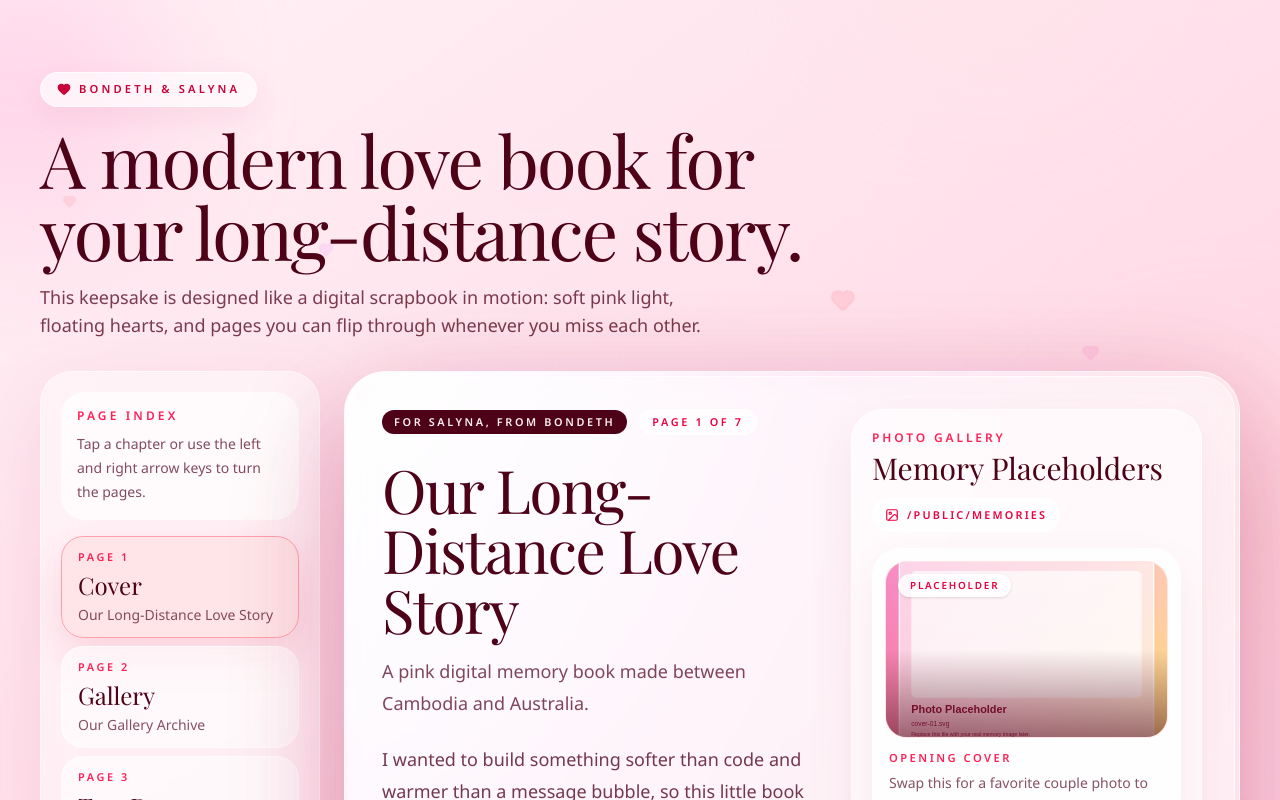
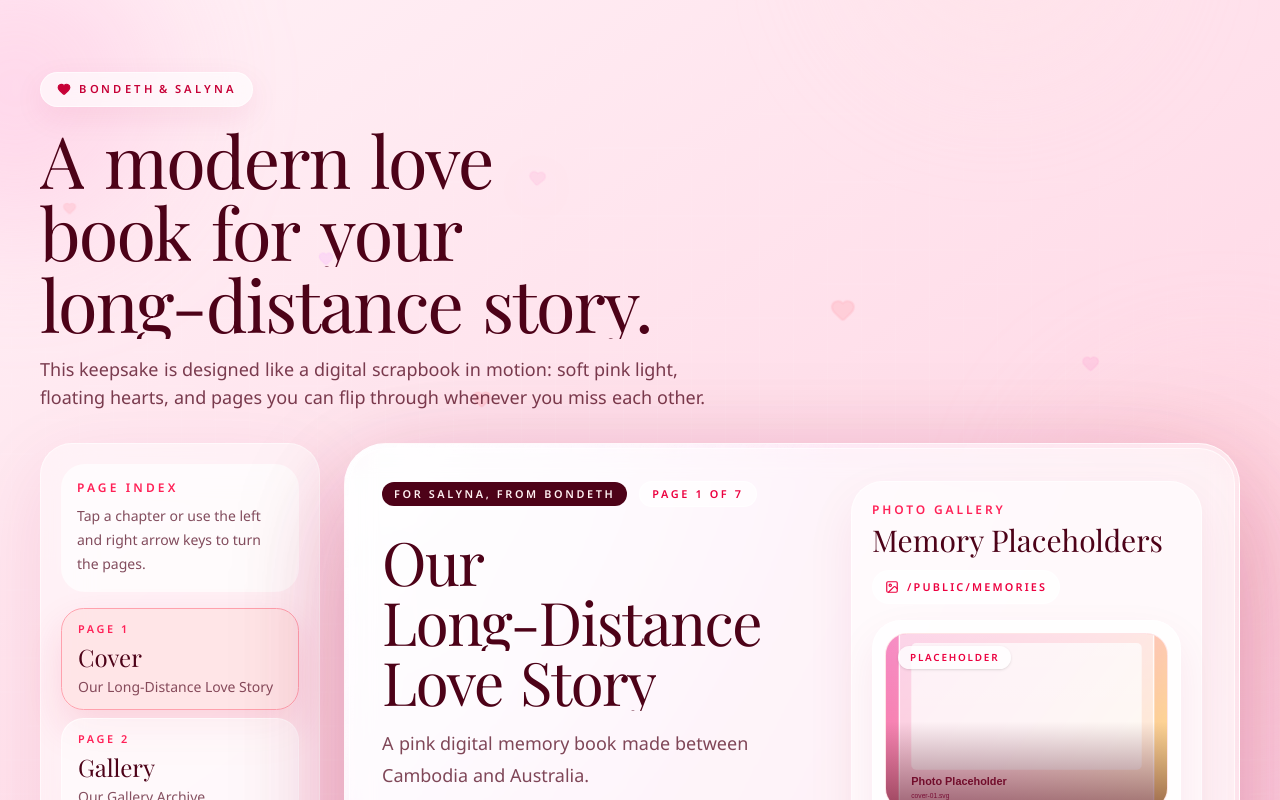
Before and after one commit to RithyBondeth/Bondeth-Salyna-Memories-Web, a Next.js app: page /cover in a window 1280 px wide. Shown: the top 800 px of the page. Built offline with nearby package versions, Linux system fonts and the light colour scheme; a web font is replaced by a local one.

Commit message:
feat: add GSAP-powered AnimatedText component and integrate into memory book pages

```diff
--- /dev/null
+++ b/components/memory-book/animated-text.tsx
@@ -0,0 +1,105 @@
+"use client";
+
+import {
+  useLayoutEffect,
+  useRef,
+  type ComponentPropsWithoutRef,
+  type ElementType,
+} from "react";
+import gsap from "gsap";
+
+import { cn } from "@/lib/utils";
+
+type AnimatedTextProps<T extends ElementType> = {
+  as?: T;
+  text: string;
+  className?: string;
+  delay?: number;
+  duration?: number;
+  stagger?: number;
+  split?: "word" | "char";
+} & Omit<ComponentPropsWithoutRef<T>, "children" | "className">;
+
+export function AnimatedText<T extends ElementType = "div">({
+  as,
+  text,
+  className,
+  delay = 0,
+  duration = 0.72,
+  stagger = 0.04,
+  split = "word",
+  ...props
+}: AnimatedTextProps<T>) {
+  const Component = (as ?? "div") as ElementType;
+  const rootRef = useRef<HTMLElement | null>(null);
+
+  useLayoutEffect(() => {
+    if (!rootRef.current) {
+      return;
+    }
+
+    if (window.matchMedia("(prefers-reduced-motion: reduce)").matches) {
+      return;
+    }
+
+    const context = gsap.context(() => {
+      const fragments = rootRef.current?.querySelectorAll("[data-text-fragment]");
+
+      if (!fragments?.length) {
+        return;
+      }
+
+      gsap.fromTo(
+        fragments,
+        {
+          y: 22,
+          opacity: 0,
+        },
+        {
+          y: 0,
+          opacity: 1,
+          duration,
+          delay,
+          stagger,
+          ease: "power3.out",
+        },
+      );
+    }, rootRef);
+
+    return () => {
+      context.revert();
+    };
+  }, [delay, duration, split, stagger, text]);
+
+  const fragments = split === "char" ? Array.from(text) : text.split(" ");
+
+  return (
+    <Component
+      ref={rootRef}
+      aria-label={text}
+      className={className}
+      {...props}
+    >
+      <span aria-hidden="true">
+        {fragments.map((fragment, index) => {
+          if (split === "char" && fragment === " ") {
+            return <span key={`space-${index}`} className="inline-block w-[0.35em]" />;
+          }
+
+          return (
+            <span key={`${fragment}-${index}`} className="inline-block align-top">
+              <span className="inline-block overflow-hidden align-top">
+                <span data-text-fragment className={cn("inline-block will-change-transform")}>
+                  {fragment}
+                </span>
+              </span>
+              {split === "word" && index < fragments.length - 1 ? (
+                <span className="inline-block w-[0.28em]" />
+              ) : null}
+            </span>
+          );
+        })}
+      </span>
+    </Component>
+  );
+}
--- a/components/memory-book/gallery-archive-page.tsx
+++ b/components/memory-book/gallery-archive-page.tsx
@@ -1,12 +1,17 @@
+import { AnimatedText } from "./animated-text";
 import { CategorizedGallery } from "./categorized-gallery";
 import type { BookPage } from "./types";
 
 export function GalleryArchivePage({ page }: { page: BookPage }) {
   return (
     <div className="grid gap-6">
-      <h2 className="font-heading text-4xl leading-none tracking-tight text-rose-950 sm:text-5xl lg:text-[4.2rem]">
-        {page.title}
-      </h2>
+      <AnimatedText
+        as="h2"
+        text={page.title}
+        className="font-heading text-4xl leading-none tracking-tight text-rose-950 sm:text-5xl lg:text-[4.2rem]"
+        delay={0.08}
+        stagger={0.05}
+      />
 
       {page.galleryCategories ? (
         <CategorizedGallery categories={page.galleryCategories} />
--- a/components/memory-book/story-page.tsx
+++ b/components/memory-book/story-page.tsx
@@ -1,3 +1,4 @@
+import { AnimatedText } from "./animated-text";
 import { cn } from "@/lib/utils";
 
 import { MemoryGallery } from "./memory-gallery";
@@ -29,12 +30,21 @@ export function StoryPage({
         </div>
 
         <div className="space-y-4">
-          <h2 className="max-w-2xl font-heading text-4xl leading-none tracking-tight text-rose-950 sm:text-5xl lg:text-[3.75rem]">
-            {page.title}
-          </h2>
-          <p className="max-w-2xl text-lg leading-8 text-rose-950/72">
-            {page.subtitle}
-          </p>
+          <AnimatedText
+            as="h2"
+            text={page.title}
+            className="max-w-2xl font-heading text-4xl leading-none tracking-tight text-rose-950 sm:text-5xl lg:text-[3.75rem]"
+            delay={0.08}
+            stagger={0.045}
+          />
+          <AnimatedText
+            as="p"
+            text={page.subtitle}
+            className="max-w-2xl text-lg leading-8 text-rose-950/72"
+            delay={0.2}
+            duration={0.72}
+            stagger={0.018}
+          />
         </div>
 
         <p className="max-w-2xl text-base leading-8 text-rose-950/78 sm:text-lg">
--- a/package.json
+++ b/package.json
@@ -11,6 +11,7 @@
   "dependencies": {
     "class-variance-authority": "^0.7.1",
     "clsx": "^2.1.1",
+    "gsap": "^3.15.0",
     "lucide-react": "^1.8.0",
     "next": "16.2.4",
     "radix-ui": "^1.4.3",
--- a/shared/memory-book/shell/index.tsx
+++ b/shared/memory-book/shell/index.tsx
@@ -10,6 +10,7 @@ import {
   getRelationshipMetrics,
   RELATIONSHIP_START,
 } from "@/components/memory-book/dates";
+import { AnimatedText } from "@/components/memory-book/animated-text";
 import { FloatingHearts } from "@/components/memory-book/floating-hearts";
 import { Button } from "@/components/ui/button";
 import { cn } from "@/lib/utils";
@@ -76,18 +77,31 @@ export function MemoryBookShell({
         <section className="flex flex-col gap-4 pt-4 text-balance lg:max-w-3xl lg:pt-10">
           <div className="inline-flex w-fit items-center gap-2 rounded-full border border-white/60 bg-white/65 px-4 py-2 text-[0.7rem] font-semibold uppercase tracking-[0.28em] text-rose-700 shadow-[0_10px_30px_rgba(190,24,93,0.08)] backdrop-blur-md">
             <Heart className="size-3.5 fill-current" />
-            Bondeth & Salyna
+            <AnimatedText
+              as="span"
+              text="Bondeth & Salyna"
+              split="char"
+              delay={0.1}
+              stagger={0.02}
+            />
           </div>
 
-          <h1 className="max-w-4xl font-heading text-5xl leading-none tracking-tight text-rose-950 sm:text-6xl lg:text-7xl">
-            A modern love book for your long-distance story.
-          </h1>
+          <AnimatedText
+            as="h1"
+            text="A modern love book for your long-distance story."
+            className="max-w-4xl font-heading text-5xl leading-none tracking-tight text-rose-950 sm:text-6xl lg:text-7xl"
+            delay={0.16}
+            stagger={0.05}
+          />
 
-          <p className="max-w-2xl text-base leading-7 text-rose-950/75 sm:text-lg">
-            This keepsake is designed like a digital scrapbook in motion: soft pink
-            light, floating hearts, and pages you can flip through whenever you miss
-            each other.
-          </p>
+          <AnimatedText
+            as="p"
+            text="This keepsake is designed like a digital scrapbook in motion: soft pink light, floating hearts, and pages you can flip through whenever you miss each other."
+            className="max-w-2xl text-base leading-7 text-rose-950/75 sm:text-lg"
+            delay={0.34}
+            duration={0.72}
+            stagger={0.018}
+          />
         </section>
 
         <section className="grid flex-1 gap-6 lg:grid-cols-[280px_minmax(0,1fr)]">
```
Also changed, not shown: 1 other file (tests, documents, lock files or other folders).
